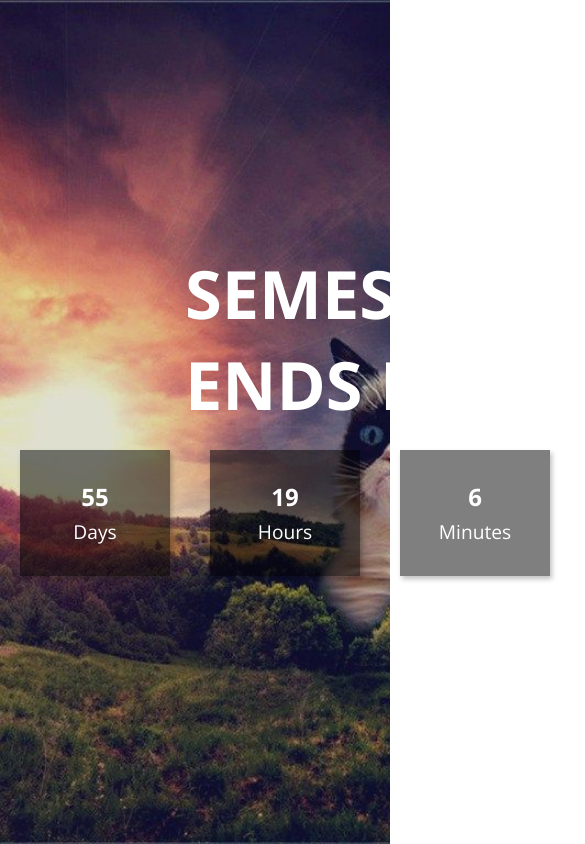
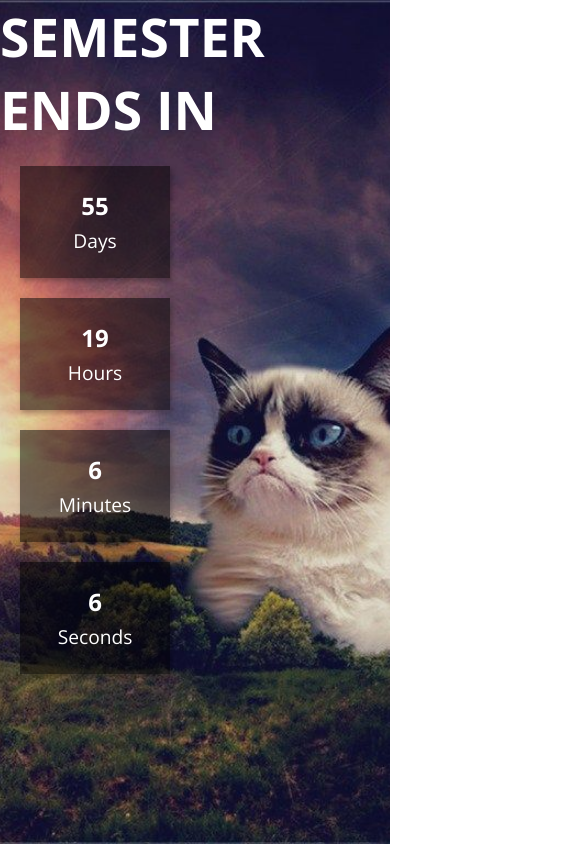
Before and after one commit to md-ashikul-islam/Countdown-Timer, a plain HTML site: page index.html in a window 390 px wide. Shown: the top 844 px of the page, 585 px wide, since content can reach past the window. Drawn offline with nearby package versions, Linux system fonts and the light colour scheme.

Commit message:
Made Responsive for Phone

```diff
--- a/style.css
+++ b/style.css
@@ -19,7 +19,7 @@ body{
     flex-direction: column;
     flex-wrap: wrap;
     background-image: url(bg.jpg);
-    background-size: cover;
+    background-size:cover;
     background-repeat: no-repeat;
     color: #fff;
 }
@@ -27,7 +27,6 @@ body{
 .countdown{
     display: flex;
     text-align: center;
-
 }
 
 .countdown > div{
@@ -49,3 +48,37 @@ body{
     font-size: 1.2rem;
     font-weight: normal;
 }
+
+@media screen and (max-width:480px){
+    .main-content{
+        height: 100vh;
+        width: 100%;
+        display: block;
+        justify-content: center;
+        align-items: center;
+        flex-direction: column;
+        flex-wrap: wrap;
+        background-image: url(bg.jpg);
+        background-size: cover;
+        background-position: 18%;
+        background-repeat: no-repeat;
+        color: #fff;
+    }
+    .countdown{
+        display: block;
+        text-align: center;
+    }
+    .countdown > div{
+        width: 150px;
+        padding: 23px 2px;
+        background-color: rgba(0,0,0,0.5);
+        margin: 20px;
+        box-shadow: 2px 3px 5px rgba(0,0,0,0.25);
+        font-size: 1.5rem;
+        font-weight: bold;
+    }
+    .main-content > h2{
+        font-size: 40pt;
+        text-transform: uppercase;
+    }
+}
```
Also changed, not shown: index.html (+0 -3 lines).
